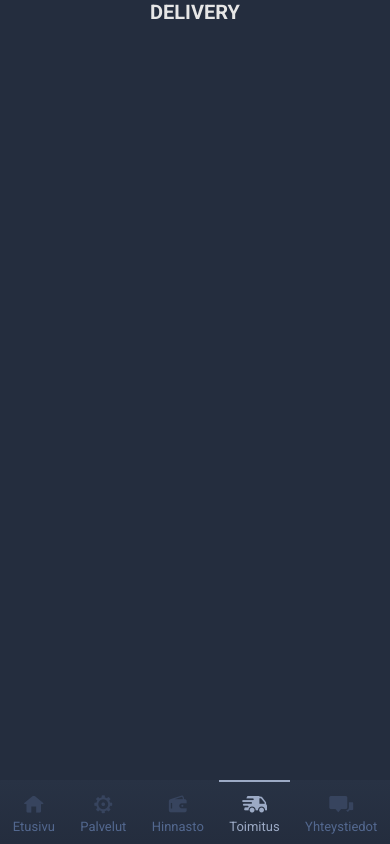
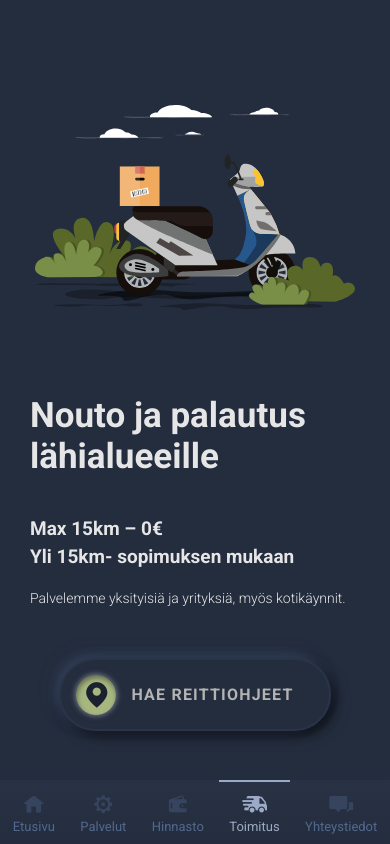
Before and after one commit to jnetc/DXTrade, a plain HTML site: page it/delivery.html in a window 390 px wide. Drawn offline with Linux system fonts and the light colour scheme.

Commit message:
страница доставки готова?

```diff
--- a/it/delivery.html
+++ b/it/delivery.html
@@ -14,7 +14,21 @@
 </head>
 <body id="it">
   <main>
-    <h1>DELIVERY</h1>
+    <section class="delivery-image">
+      <img src="../img/delivery.svg" id="delivery" alt="toimitus">
+    </section>
+    <section class="content">
+      <h1 class="delivery">Nouto ja palautus lähialueeille</h1>
+      <h2 class="delivery">Max 15km – 0€</h2>
+      <h2 class="delivery">Yli 15km- sopimuksen mukaan</h2>
+      <p class="delivery">Palvelemme yksityisiä ja yrityksiä, myös kotikäynnit.</p>
+      <a class="it-btn" href="https://goo.gl/maps/qVrHstsLSSfuqSVL7">
+        <div class="icon-bt">
+          <i class="icon-geo" id="geo-delivery"></i>
+        </div>
+        HAE REITTIOHJEET
+      </a>
+    </section>
   </main>
   <nav>
     <ul id="navigation">
--- a/scss/IT/_delivery.scss
+++ b/scss/IT/_delivery.scss
@@ -7,3 +7,56 @@ $red: #D56060;
 $blue: #27588D;
 $violet: #67658D;
 $shadow: #000000;
+
+section.delivery-image {
+  height: 365px;
+  display: flex;
+  justify-content: center;
+  align-items: center;
+  position: relative;
+  z-index: 15;
+  @media (max-width: 500px) {
+    height: 360px;
+    overflow: hidden;
+  }
+}
+img#delivery {
+  width: 320px;
+  position: absolute;
+  bottom: 50px;
+  transform: scale(1.2);
+  z-index: 50;
+  @media (max-width: 500px) {
+    transform: scale(1);
+  }
+}
+
+
+.delivery {
+  align-self: flex-start;
+}
+
+h1.delivery {
+  margin: 35px 0;
+  font-size: 4rem;
+  @media (max-width: 500px) {
+    font-size: 3.5rem;
+  }
+}
+h2.delivery {
+  padding-top: 5px;
+  font-size: 2rem;
+  @media (max-width: 500px) {
+    font-size: 1.9rem;
+  }
+}
+p.delivery {
+  margin: 20px 0 50px;
+  font-size: 1.6rem;
+  line-height: 25px;
+  @media (max-width: 500px) {
+    font-size: 1.4rem;
+    line-height: 20px;
+    text-align: left;
+  }
+}
--- a/scss/IT/_prices.scss
+++ b/scss/IT/_prices.scss
@@ -38,7 +38,7 @@ img#price-pic {
 h1.prices {
   margin: 35px 0;
   font-size: 5rem;
-  text-align: left;
+  align-self: flex-start;
   @media (max-width: 500px) {
     font-size: 4.5rem;
   }
--- a/scss/style.scss
+++ b/scss/style.scss
@@ -98,27 +98,30 @@ p, span {
 .btn2 {
   position: relative;
   border-radius: 150px;
-  background: $border;
+  border: 2px solid lighten($body, 3);
+  background: $body;
   box-shadow:
-    -5px -5px 10px rgba($text, .25),
-    5px 10px 15px rgba($shadow, .25);
+    -3px -3px 10px rgba(lighten($body, 13), .55),
+    -6px -6px 15px rgba(lighten($body, 13), .25),
+    3px 3px 10px rgba(darken($body, 30), .55),
+    6px 6px 15px rgba(darken($body, 30), .25);
   transition: all .3s ease-in-out;
   z-index: 5;
   &:hover {
-    background: lighten($border, 10);
-  }
-  &::after {
-    content: '';
-    width: calc(100% - 6px);
-    height: calc(100% - 6px);
-    position: absolute;
-    border-radius: inherit;
-    top: 3px;
-    left: 3px;
-    background: darken($body, 5);
-    box-shadow: 0 5px 5px rgba($shadow, .45);
-    transition: all .3s ease-in-out;
-    z-index: -1;
+    background: lighten($body, 3);
+  // &::after {
+  //   content: '';
+  //   width: calc(100% - 6px);
+  //   height: calc(100% - 6px);
+  //   position: absolute;
+  //   border-radius: inherit;
+  //   top: 3px;
+  //   left: 3px;
+  //   // background: darken($body, 5);
+  //   box-shadow: 0 5px 5px rgba($shadow, .45);
+  //   transition: all .3s ease-in-out;
+  //   z-index: -1;
+  // }
   }
 }
 
@@ -134,6 +137,7 @@ p, span {
   // Широкая кнопка
 .it-btn {
   // display: inline-block;
+  margin-bottom: 70px;
   padding: 25px 35px 25px 70px;
   font-size: 1.6rem;
   text-transform: uppercase;
@@ -181,10 +185,17 @@ p, span {
   }
   i {
     position: absolute;
-    top: 3px;
-    left: 2px;
+
     font-size: 2.6rem;
     color: darken($body, 5);
+    &#phone-home {
+      top: 3px;
+      left: 2px;
+    }
+    &#geo-delivery {
+      top: 5px;
+      left: 2px;
+    }
   }
 }
 
```
Also changed, not shown: it/home.html (+1 -1 lines), it/prices.html (+1 -1 lines), scss/IT/_service.scss (+0 -13 lines), css/style.min.css, img/SVG/Asset 6.svg (added), img/delivery.svg (added).
